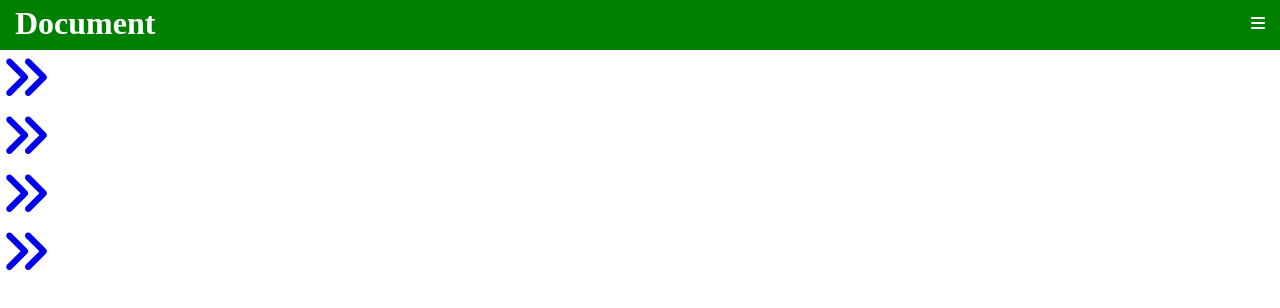
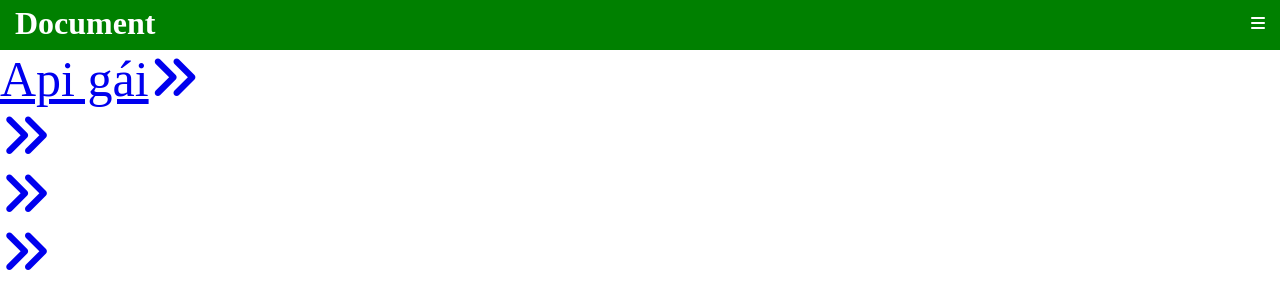
Before and after one commit to Tuitenvu/Project, a plain HTML site: page index.html in a window 1280 px wide. Shown: the top 308 px of the page. Drawn offline with Linux system fonts and the light colour scheme.

Commit message:
Update index.html

```diff
--- a/index.html
+++ b/index.html
@@ -16,7 +16,7 @@
 <i class="fas fa-bars"></i>
     </header>
     <main>
-<a href="#"><i class="fas fa-angle-double-right"></i></a></br>
+<a href="#">Api gái<i class="fas fa-angle-double-right"></i></a></br>
 <a href="#"><i class="fas fa-angle-double-right"></i></a></br>
 <a href="#"><i class="fas fa-angle-double-right"></i></a></br>
 <a href="#"><i class="fas fa-angle-double-right"></i></a></br>
```
